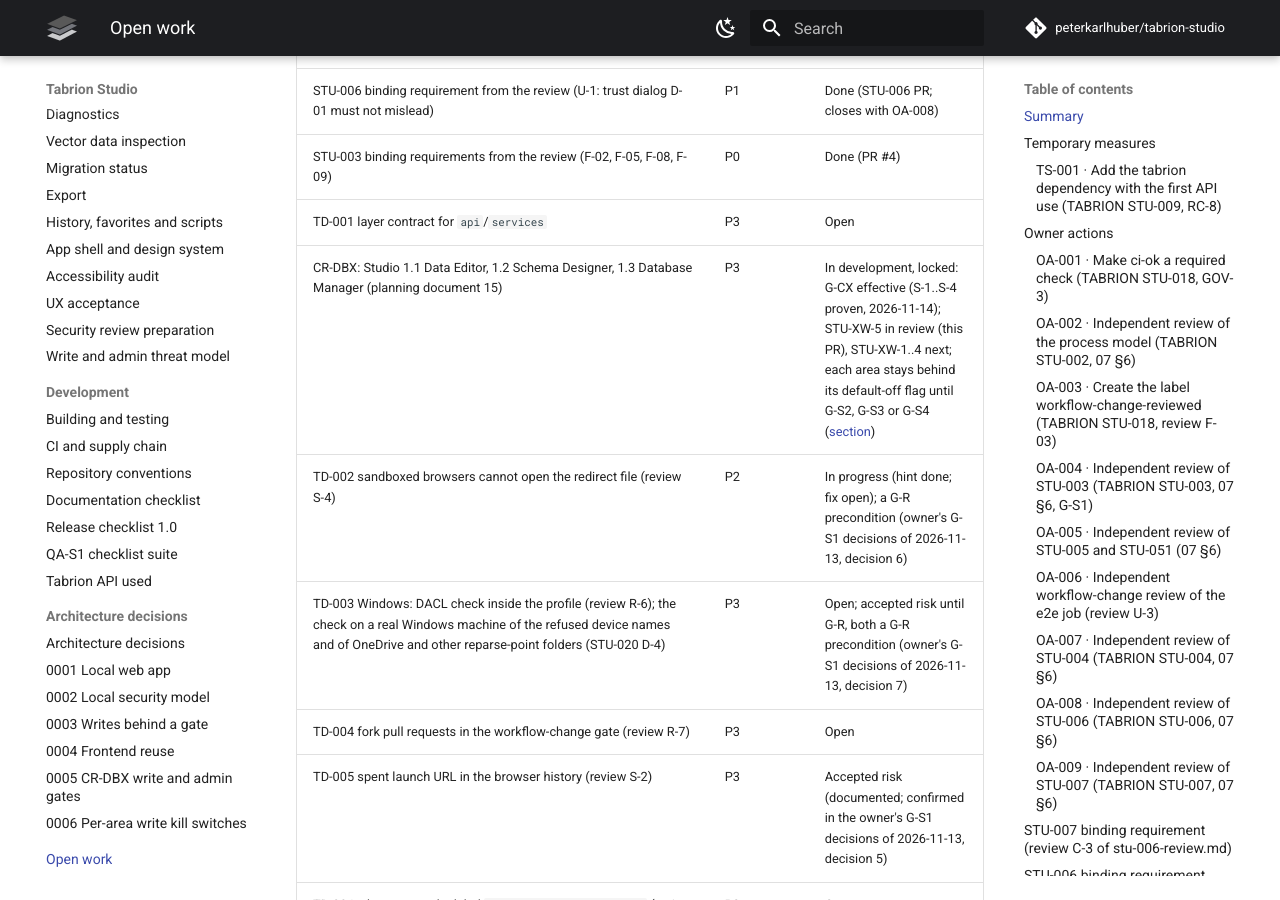
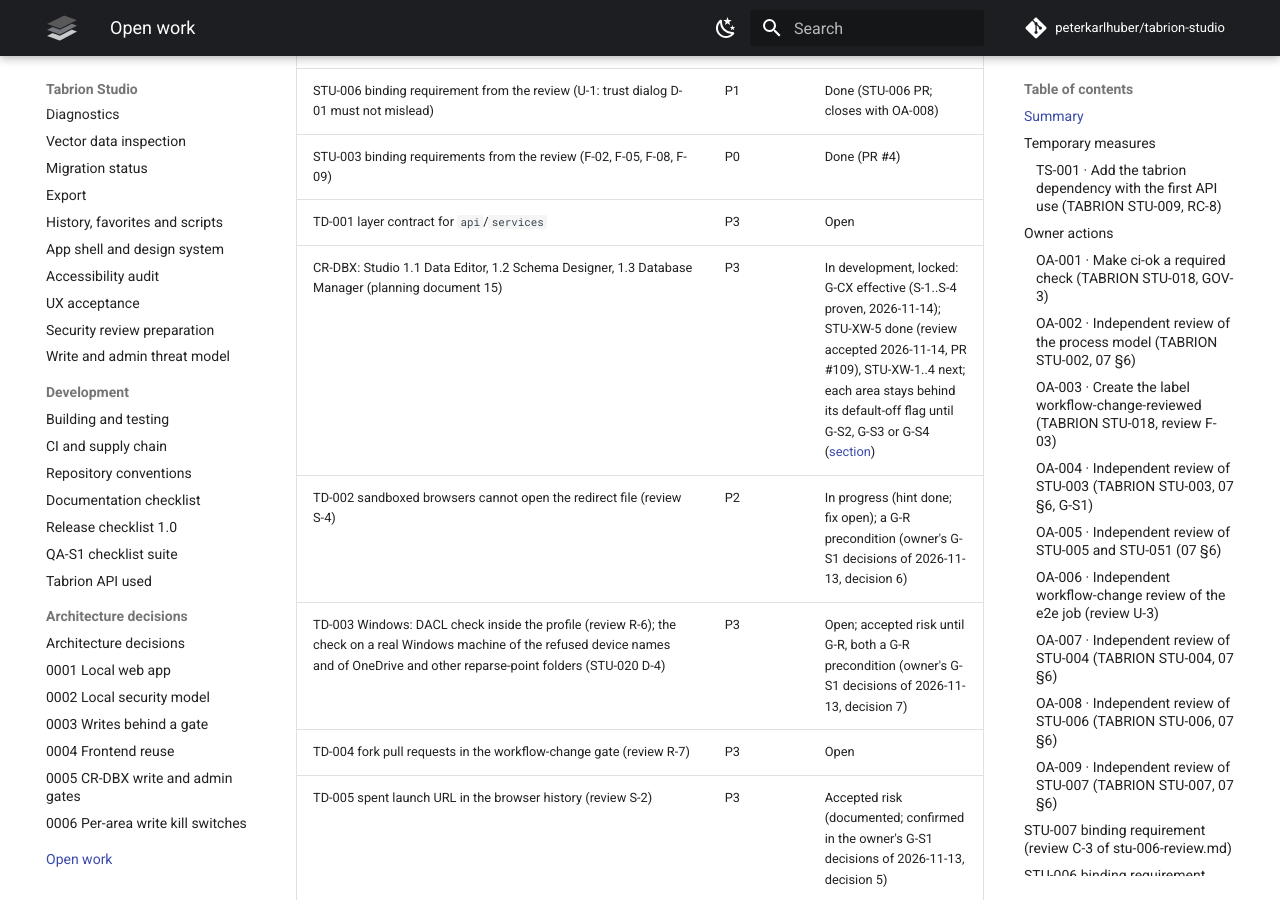
Before and after one commit to peterkarlhuber/tabrion-studio, an MkDocs documentation site: the page built from docs/TODO.md, in a window 1280 px wide and 900 px high, scrolled down 2294 px. Built offline with MkDocs 1.6.1 and Material for MkDocs 9.7.7, drawn with Linux system fonts in a browser that asks for light colours; comment, search, counter and statistics services are not loaded; some of the changed text lies outside the part shown.

Commit message:
Docs: mark STU-ADR-0006 and the write threat model accepted
Co-Authored-By: Claude Opus 5.5 <noreply@anthropic.com>
Claude-Session: https://claude.ai/code/session_011tY7TC7Nu5VGro3DJGJcv8

```diff
--- a/docs/TODO.md
+++ b/docs/TODO.md
@@ -45,7 +45,7 @@
 | STU-006 binding requirement from the review (U-1: trust dialog D-01 must not mislead) | P1 | Done (STU-006 PR; closes with OA-008) |
 | STU-003 binding requirements from the review (F-02, F-05, F-08, F-09) | P0 | Done (PR #4) |
 | TD-001 layer contract for `api`/`services` | P3 | Open |
-| CR-DBX: Studio 1.1 Data Editor, 1.2 Schema Designer, 1.3 Database Manager (planning document 15) | P3 | In development, locked: G-CX effective (S-1..S-4 proven, 2026-11-14); STU-XW-5 in review (this PR), STU-XW-1..4 next; each area stays behind its default-off flag until G-S2, G-S3 or G-S4 ([section](#cr-dbx-studio-11-to-13-in-development-locked)) |
+| CR-DBX: Studio 1.1 Data Editor, 1.2 Schema Designer, 1.3 Database Manager (planning document 15) | P3 | In development, locked: G-CX effective (S-1..S-4 proven, 2026-11-14); STU-XW-5 done (review accepted 2026-11-14, PR #109), STU-XW-1..4 next; each area stays behind its default-off flag until G-S2, G-S3 or G-S4 ([section](#cr-dbx-studio-11-to-13-in-development-locked)) |
 | TD-002 sandboxed browsers cannot open the redirect file (review S-4) | P2 | In progress (hint done; fix open); a G-R precondition (owner's G-S1 decisions of 2026-11-13, decision 6) |
 | TD-003 Windows: DACL check inside the profile (review R-6); the check on a real Windows machine of the refused device names and of OneDrive and other reparse-point folders (STU-020 D-4) | P3 | Open; accepted risk until G-R, both a G-R precondition (owner's G-S1 decisions of 2026-11-13, decision 7) |
 | TD-004 fork pull requests in the workflow-change gate (review R-7) | P3 | Open |
@@ -482,7 +482,7 @@ kill-switch pull request must bring) is [STU-ADR-0006](adr/0006-per-area-write-k
 
 | Version | Area | Work packages | Gate | Status |
 |---|---|---|---|---|
-| 1.1 | Threat model and the ADR successor of 0003 | TABRION STU-XW-5 | G-S2 | In review (this PR): [STU-ADR-0006](adr/0006-per-area-write-kill-switches.md), [threat model](architecture/write-threat-model.md), non-goals in the README and the security guide; needs its independent review |
+| 1.1 | Threat model and the ADR successor of 0003 | TABRION STU-XW-5 | G-S2 | Done (PR #109; independent review accepted 2026-11-14, `reviews/pr109-stuxw5-review.md`): [STU-ADR-0006](adr/0006-per-area-write-kill-switches.md), [threat model](architecture/write-threat-model.md), non-goals in the README and the security guide |
 | 1.1 | Shared write foundation: write and admin profiles, unlocking, PROD lock, flags (STU-XW-1), audit log (STU-XW-2), plan, preview and confirmation framework (STU-XW-3), I-109 j confirmation and `require_auth` (STU-XW-4) | TABRION STU-XW-1..STU-XW-4 | G-S2 | **Next** (after STU-XW-5; STU-XW-1 first, then XW-2..4); each PR brings the kill-switch proof of STU-ADR-0006 and the TX rows of its work package |
 | 1.1 | Data Editor | TABRION STU-026 (stays locked behind G-S2), STU-XDE-1..STU-XDE-2 | G-S2 | Blocked on STU-XW-1..3 and tabrion TAB-XW-6 |
 | 1.2 | Schema Designer: wizards, designer, plan preview, Alembic revision text, runtime-role wizard, graphical mode, schema comparison | TABRION STU-CR-1..STU-CR-8, STU-XSD-1..STU-XSD-3 | G-S3 | Blocked on STU-XW-5 (STU-CR-1), tabrion 0.3 |
```
Also changed, not shown: docs/adr/README.md (+1 -1 lines), docs/architecture/write-threat-model.md (+1 -1 lines).
